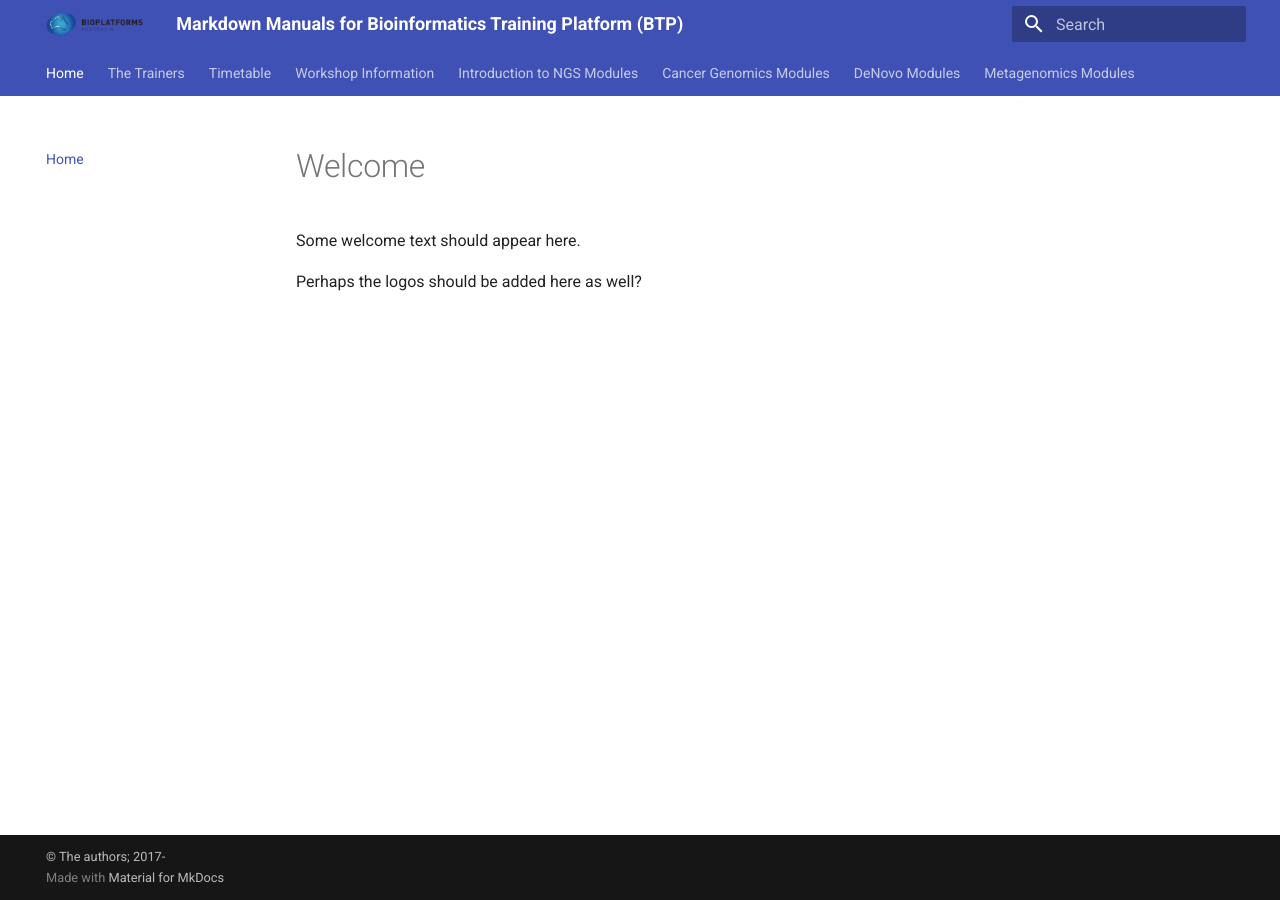
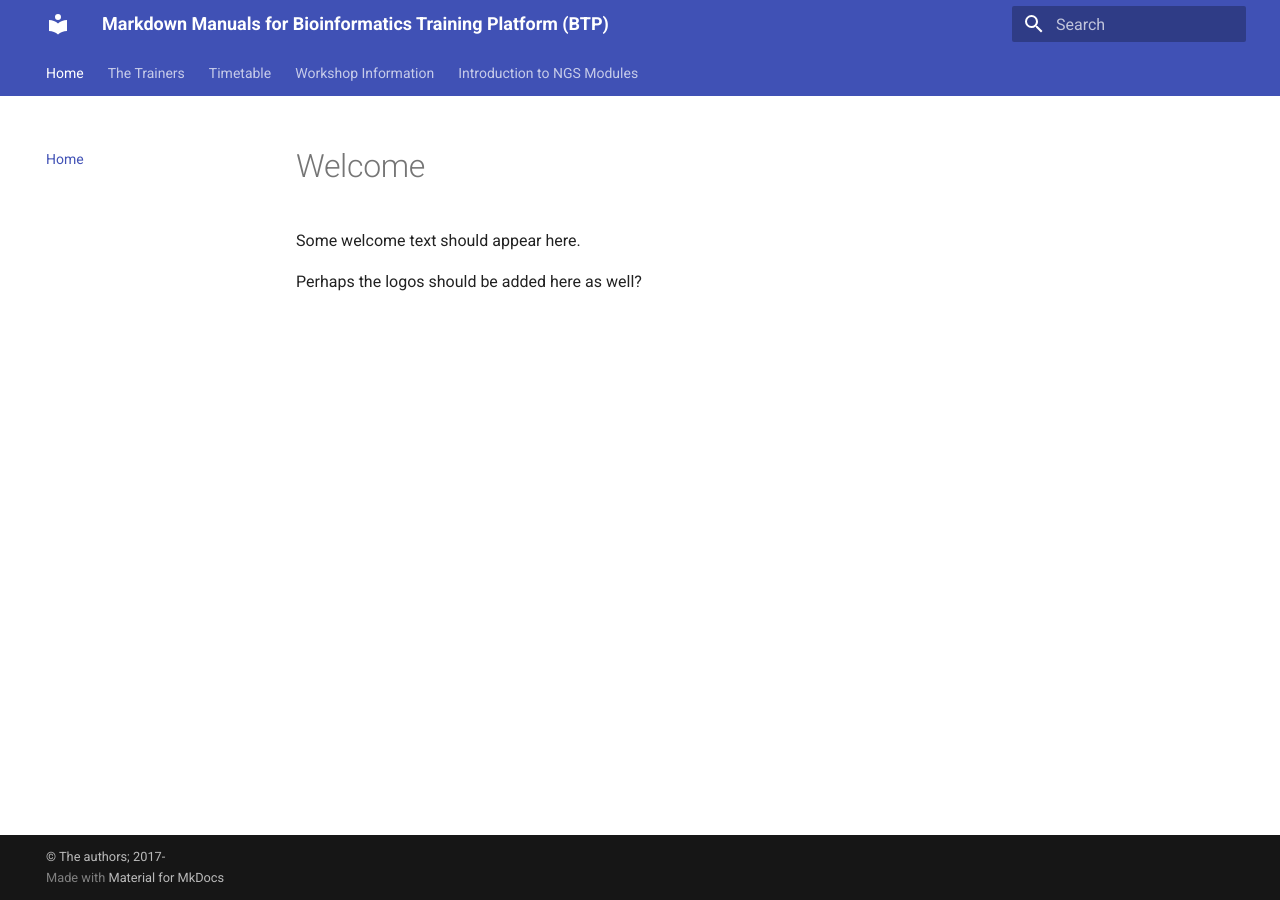
Before and after one commit to tsonika/intro-ngs-manuals, an MkDocs documentation site: the page built from docs/index.md, in a window 1280 px wide. Built offline with MkDocs 1.6.1 and Material for MkDocs 9.7.7, drawn with Linux system fonts in a browser that asks for light colours; old or Windows-style settings are respelled for this version of MkDocs; some of the changed lines change nothing that is shown.

Commit message:
Update favico, and disabled other workshop modules.

```diff
--- a/mkdocs.yml
+++ b/mkdocs.yml
@@ -18,13 +18,7 @@ extra:
   feature:
     tabs: true
 
-  logo: 'media/logos/bpalogo.png'
-
-  site_favicon: 'media/logos/bpalogo.png'
-
-#  social:
-#    - type: github
-#      link: https://bpa-csiro-workshops.github.io/intro-ngs-manuals
+  site_favicon: 'media/logos/Bioplatforms-Australia-favicon2.png'
 
 markdown_extensions:
     - admonition
@@ -60,8 +54,8 @@ pages:
 - The Trainers: trainers/trainers.md
 - Timetable:
   - Intro to NGS: timetables/timetable_introNGS.md
-  - Cancer Genomics: timetables/timetable_cancer.md
-  - Long Read: timetables/timetable_longRead.md
+  #- Cancer Genomics: timetables/timetable_cancer.md
+  #- Long Read: timetables/timetable_longRead.md
 - Workshop Information: preamble.md
 
 # - All Modules:
@@ -101,25 +95,25 @@ pages:
     - de novo Genome Assembly: modules/btp-module-velvet/velvet.md
     - DeNovo Canu: modules/btp-module-denovo-canu/denovo_canu.md
 
-- Cancer Genomics Modules:
-    - Read Alignment: modules/cancer-module-alignment/alignment.md
-    - Single Nucleotide Variant Calling and Annotation: modules/cancer-module-snv/snv.md
-    - Copy Number Variation: modules/cancer-module-cnv/cnv-tut.md
-    - Structural Variant Analysis: modules/cancer-module-sv/sv_tut.md
-    - Variant Visualisation: modules/cancer-module-viz/visu.md
-    - Somatic Mutations:
-        - Assessing somatic mutational signatures: modules/cancer-module-somatic/01_signatures.md
-        - Cohort analysis for the identification of driver genes: modules/cancer-module-somatic/02_intogen.md
+#- Cancer Genomics Modules:
+#    - Read Alignment: modules/cancer-module-alignment/alignment.md
+#    - Single Nucleotide Variant Calling and Annotation: modules/cancer-module-snv/snv.md
+#    - Copy Number Variation: modules/cancer-module-cnv/cnv-tut.md
+#    - Structural Variant Analysis: modules/cancer-module-sv/sv_tut.md
+#    - Variant Visualisation: modules/cancer-module-viz/visu.md
+#    - Somatic Mutations:
+#        - Assessing somatic mutational signatures: modules/cancer-module-somatic/01_signatures.md
+#        - Cohort analysis for the identification of driver genes: modules/cancer-module-somatic/02_intogen.md
 
-- DeNovo Modules:
+#- DeNovo Modules:
 #    - DeNovo Command Line: modules/denovo-module-cli/commandline.md
-    - Bacterial Assembly: modules/denovo-module-bac/bac_asm.md
-    - Eukaryote Assembly: modules/denovo-module-euk/eukaryotic_assem.md
-    - Scaffolding: modules/denovo-module-scaffolding/scaffold.md
+#    - Bacterial Assembly: modules/denovo-module-bac/bac_asm.md
+#    - Eukaryote Assembly: modules/denovo-module-euk/eukaryotic_assem.md
+#    - Scaffolding: modules/denovo-module-scaffolding/scaffold.md
 
-- Metagenomics Modules:
-    - Metagenomics QC: modules/metagenomics-module-qc/ngs-qc.md
-    - Metagenomics Taxonomic: modules/metagenomics-module-tax/tax.md
-    - Metagenomics Visualisation: modules/metagenomics-module-vis/vis.md
-    - Metagenomics WGA: modules/metagenomics-module-wga/wga.md
-    - Metagenomics Functional Analysis: modules/metagenomics-module-fda/fda.md
+#- Metagenomics Modules:
+#    - Metagenomics QC: modules/metagenomics-module-qc/ngs-qc.md
+#    - Metagenomics Taxonomic: modules/metagenomics-module-tax/tax.md
+#    - Metagenomics Visualisation: modules/metagenomics-module-vis/vis.md
+#    - Metagenomics WGA: modules/metagenomics-module-wga/wga.md
+#    - Metagenomics Functional Analysis: modules/metagenomics-module-fda/fda.md
```
